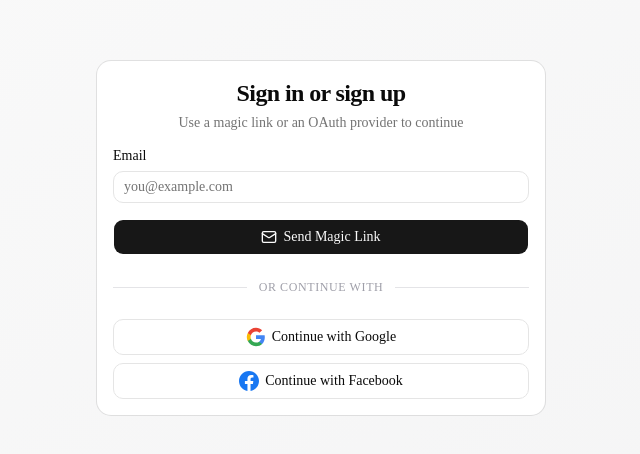
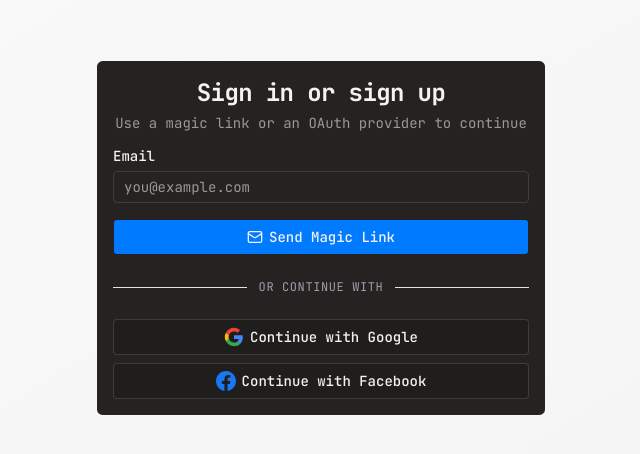
Before and after one commit to Agustin-Perezz/pattern-master, a Next.js app: page /signin in a window 1280 px wide. Shown: the part 162-616 px from the top of the page, without its empty margins (319-959 px from the left). Built offline with nearby package versions, Linux system fonts and the light colour scheme; no server answers.

Commit message:
Adopt OpenCode terminal theme and replace Next.js default home

```diff
--- a/src/app/globals.css
+++ b/src/app/globals.css
@@ -1,14 +1,12 @@
 @import "tailwindcss";
 @import "tw-animate-css";
 @import "shadcn/tailwind.css";
-
-@custom-variant dark (&:is(.dark *));
 
 @theme inline {
   --color-background: var(--background);
   --color-foreground: var(--foreground);
   --font-sans: var(--font-sans);
-  --font-mono: var(--font-geist-mono);
+  --font-mono: var(--font-mono);
   --font-heading: var(--font-sans);
   --color-sidebar-ring: var(--sidebar-ring);
   --color-sidebar-border: var(--sidebar-border);
@@ -46,85 +44,92 @@
   --radius-2xl: calc(var(--radius) * 1.8);
   --radius-3xl: calc(var(--radius) * 2.2);
   --radius-4xl: calc(var(--radius) * 2.6);
+
+  --color-canvas: #201d1d;
+  --color-ink: #f4f2f2;
+  --color-surface-soft: #262222;
+  --color-surface-card: #302c2c;
+  --color-surface-dark: #171414;
+  --color-surface-dark-elevated: #302c2c;
+  --color-hairline: rgba(244, 242, 242, 0.12);
+  --color-hairline-strong: #6e6e73;
+  --color-on-dark: #f4f2f2;
+  --color-on-dark-mute: #9a9898;
+  --color-on-primary: #f4f2f2;
+  --color-mute: #9a9898;
+  --color-stone: #6e6e73;
+  --color-ash: #6e6e73;
+  --color-charcoal: #d6d4d4;
+  --color-body: #c4c2c2;
+  --color-accent-hover: #338bff;
+  --color-accent-active: #0056b3;
+  --color-warning: #ff9f0a;
+  --color-warning-hover: #ffb340;
+  --color-warning-active: #cc7f08;
+  --color-success: #30d158;
+  --color-danger: #ff3b30;
+  --color-danger-hover: #ff6259;
+  --color-danger-active: #d70015;
+  --color-syntax-keyword: #6ea8ff;
+  --color-syntax-type: #ffb454;
+  --color-syntax-string: #30d158;
+  --color-syntax-number: #ffb454;
+  --color-syntax-comment: #6e6e73;
+  --color-syntax-punct: #9a9898;
 }
 
 :root {
-  --background: oklch(1 0 0);
-  --foreground: oklch(0.145 0 0);
-  --card: oklch(1 0 0);
-  --card-foreground: oklch(0.145 0 0);
-  --popover: oklch(1 0 0);
-  --popover-foreground: oklch(0.145 0 0);
-  --primary: oklch(0.205 0 0);
-  --primary-foreground: oklch(0.985 0 0);
-  --secondary: oklch(0.97 0 0);
-  --secondary-foreground: oklch(0.205 0 0);
-  --muted: oklch(0.97 0 0);
-  --muted-foreground: oklch(0.556 0 0);
-  --accent: oklch(0.97 0 0);
-  --accent-foreground: oklch(0.205 0 0);
-  --destructive: oklch(0.577 0.245 27.325);
-  --border: oklch(0.922 0 0);
-  --input: oklch(0.922 0 0);
-  --ring: oklch(0.708 0 0);
-  --chart-1: oklch(0.87 0 0);
-  --chart-2: oklch(0.556 0 0);
-  --chart-3: oklch(0.439 0 0);
-  --chart-4: oklch(0.371 0 0);
-  --chart-5: oklch(0.269 0 0);
-  --radius: 0.625rem;
-  --sidebar: oklch(0.985 0 0);
-  --sidebar-foreground: oklch(0.145 0 0);
-  --sidebar-primary: oklch(0.205 0 0);
-  --sidebar-primary-foreground: oklch(0.985 0 0);
-  --sidebar-accent: oklch(0.97 0 0);
-  --sidebar-accent-foreground: oklch(0.205 0 0);
-  --sidebar-border: oklch(0.922 0 0);
-  --sidebar-ring: oklch(0.708 0 0);
-}
+  --background: #201d1d;
+  --foreground: #f4f2f2;
+  --card: #262222;
+  --card-foreground: #f4f2f2;
+  --popover: #262222;
+  --popover-foreground: #f4f2f2;
+  --primary: #007aff;
+  --primary-foreground: #f4f2f2;
+  --secondary: #302c2c;
+  --secondary-foreground: #f4f2f2;
+  --muted: #262222;
+  --muted-foreground: #9a9898;
+  --accent: #262222;
+  --accent-foreground: #f4f2f2;
+  --destructive: #ff3b30;
+  --border: rgba(244, 242, 242, 0.12);
+  --input: rgba(244, 242, 242, 0.12);
+  --ring: #007aff;
+  --chart-1: #007aff;
+  --chart-2: #ff9f0a;
+  --chart-3: #30d158;
+  --chart-4: #ff3b30;
+  --chart-5: #6ea8ff;
+  --radius: 0.25rem;
+  --sidebar: #262222;
+  --sidebar-foreground: #f4f2f2;
+  --sidebar-primary: #007aff;
+  --sidebar-primary-foreground: #f4f2f2;
+  --sidebar-accent: #302c2c;
+  --sidebar-accent-foreground: #f4f2f2;
+  --sidebar-border: rgba(244, 242, 242, 0.12);
+  --sidebar-ring: #007aff;
 
-.dark {
-  --background: oklch(0.145 0 0);
-  --foreground: oklch(0.985 0 0);
-  --card: oklch(0.205 0 0);
-  --card-foreground: oklch(0.985 0 0);
-  --popover: oklch(0.205 0 0);
-  --popover-foreground: oklch(0.985 0 0);
-  --primary: oklch(0.922 0 0);
-  --primary-foreground: oklch(0.205 0 0);
-  --secondary: oklch(0.269 0 0);
-  --secondary-foreground: oklch(0.985 0 0);
-  --muted: oklch(0.269 0 0);
-  --muted-foreground: oklch(0.708 0 0);
-  --accent: oklch(0.269 0 0);
-  --accent-foreground: oklch(0.985 0 0);
-  --destructive: oklch(0.704 0.191 22.216);
-  --border: oklch(1 0 0 / 10%);
-  --input: oklch(1 0 0 / 15%);
-  --ring: oklch(0.556 0 0);
-  --chart-1: oklch(0.87 0 0);
-  --chart-2: oklch(0.556 0 0);
-  --chart-3: oklch(0.439 0 0);
-  --chart-4: oklch(0.371 0 0);
-  --chart-5: oklch(0.269 0 0);
-  --sidebar: oklch(0.205 0 0);
-  --sidebar-foreground: oklch(0.985 0 0);
-  --sidebar-primary: oklch(0.488 0.243 264.376);
-  --sidebar-primary-foreground: oklch(0.985 0 0);
-  --sidebar-accent: oklch(0.269 0 0);
-  --sidebar-accent-foreground: oklch(0.985 0 0);
-  --sidebar-border: oklch(1 0 0 / 10%);
-  --sidebar-ring: oklch(0.556 0 0);
+  --font-sans:
+    "Berkeley Mono", var(--font-jetbrains-mono), ui-monospace, SFMono-Regular,
+    "SF Mono", Menlo, Consolas, monospace;
+  --font-mono:
+    "Berkeley Mono", var(--font-jetbrains-mono), ui-monospace, SFMono-Regular,
+    "SF Mono", Menlo, Consolas, monospace;
 }
 
 @layer base {
   * {
     @apply border-border outline-ring/50;
   }
+
+  html {
+    color-scheme: dark;
+  }
+
   body {
-    @apply bg-background text-foreground;
-  }
-  html {
-    @apply font-sans;
+    @apply bg-background text-foreground font-mono;
   }
 }
--- a/src/app/layout.tsx
+++ b/src/app/layout.tsx
@@ -1,20 +1,21 @@
-import type { Metadata } from "next";
-import { Geist, Geist_Mono } from "next/font/google";
+import type { Metadata, Viewport } from "next";
+import { JetBrains_Mono } from "next/font/google";
 import "./globals.css";
 
-const geistSans = Geist({
-  variable: "--font-geist-sans",
-  subsets: ["latin"],
-});
-
-const geistMono = Geist_Mono({
-  variable: "--font-geist-mono",
+const jetbrainsMono = JetBrains_Mono({
+  variable: "--font-jetbrains-mono",
   subsets: ["latin"],
 });
 
 export const metadata: Metadata = {
-  title: "Create Next App",
-  description: "Generated by create next app",
+  title: "PatternMaster — Practice software design patterns",
+  description:
+    "A terminal-native workspace for practicing software design patterns, built with the OpenCode design system.",
+};
+
+export const viewport: Viewport = {
+  colorScheme: "dark",
+  themeColor: "#201d1d",
 };
 
 export default function RootLayout({
@@ -23,11 +24,8 @@ export default function RootLayout({
   children: React.ReactNode;
 }>) {
   return (
-    <html
-      lang="en"
-      className={`${geistSans.variable} ${geistMono.variable} h-full antialiased`}
-    >
-      <body className="min-h-full flex flex-col">{children}</body>
+    <html lang="en" className={`${jetbrainsMono.variable} h-full antialiased`}>
+      <body className="min-h-full flex flex-col font-mono">{children}</body>
     </html>
   );
 }
--- a/src/app/page.tsx
+++ b/src/app/page.tsx
@@ -1,64 +1,12 @@
-import Image from "next/image";
+import { ProblemBrowser } from "./problems/components/ProblemBrowser";
+import { ProblemTopNav } from "./problems/components/ProblemTopNav";
 
-export default function Home() {
+export default function HomePage() {
   return (
-    <div className="flex flex-col flex-1 items-center justify-center bg-zinc-50 font-sans dark:bg-black">
-      <main className="flex flex-1 w-full max-w-3xl flex-col items-center justify-between py-32 px-16 bg-white dark:bg-black sm:items-start">
-        <Image
-          className="dark:invert"
-          src="/next.svg"
-          alt="Next.js logo"
-          width={100}
-          height={20}
-          priority
-        />
-        <div className="flex flex-col items-center gap-6 text-center sm:items-start sm:text-left">
-          <h1 className="max-w-xs text-3xl font-semibold leading-10 tracking-tight text-black dark:text-zinc-50">
-            To get started, edit the page.tsx file.
-          </h1>
-          <p className="max-w-md text-lg leading-8 text-zinc-600 dark:text-zinc-400">
-            Looking for a starting point or more instructions? Head over to{" "}
-            <a
-              href="https://vercel.com/templates?framework=next.js&utm_source=create-next-app&utm_medium=appdir-template-tw&utm_campaign=create-next-app"
-              className="font-medium text-zinc-950 dark:text-zinc-50"
-            >
-              Templates
-            </a>{" "}
-            or the{" "}
-            <a
-              href="https://nextjs.org/learn?utm_source=create-next-app&utm_medium=appdir-template-tw&utm_campaign=create-next-app"
-              className="font-medium text-zinc-950 dark:text-zinc-50"
-            >
-              Learning
-            </a>{" "}
-            center.
-          </p>
-        </div>
-        <div className="flex flex-col gap-4 text-base font-medium sm:flex-row">
-          <a
-            className="flex h-12 w-full items-center justify-center gap-2 rounded-full bg-foreground px-5 text-background transition-colors hover:bg-[#383838] dark:hover:bg-[#ccc] md:w-[158px]"
-            href="https://vercel.com/new?utm_source=create-next-app&utm_medium=appdir-template-tw&utm_campaign=create-next-app"
-            target="_blank"
-            rel="noopener noreferrer"
-          >
-            <Image
-              className="dark:invert"
-              src="/vercel.svg"
-              alt="Vercel logomark"
-              width={16}
-              height={16}
-            />
-            Deploy Now
-          </a>
-          <a
-            className="flex h-12 w-full items-center justify-center rounded-full border border-solid border-black/[.08] px-5 transition-colors hover:border-transparent hover:bg-black/[.04] dark:border-white/[.145] dark:hover:bg-[#1a1a1a] md:w-[158px]"
-            href="https://nextjs.org/docs?utm_source=create-next-app&utm_medium=appdir-template-tw&utm_campaign=create-next-app"
-            target="_blank"
-            rel="noopener noreferrer"
-          >
-            Documentation
-          </a>
-        </div>
+    <div className="flex min-h-dvh flex-col bg-canvas">
+      <ProblemTopNav />
+      <main className="flex-1">
+        <ProblemBrowser />
       </main>
     </div>
   );
--- a/tsconfig.json
+++ b/tsconfig.json
@@ -30,5 +30,5 @@
     ".next/dev/types/**/*.ts",
     "**/*.mts"
   ],
-  "exclude": ["node_modules"]
+  "exclude": ["node_modules", "open-code"]
 }
```
